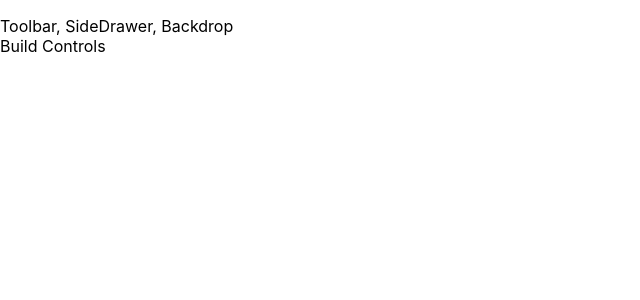
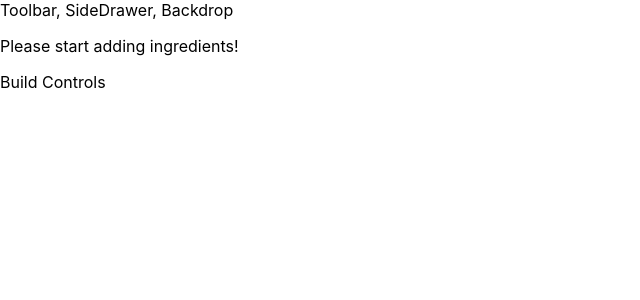
Before and after one commit to ColmanC19/Burger-Builder, a React (Create React App) app: page / in a window 1280 px wide. Shown: the top 300 px of the page, without its empty margins (0-640 px from the left). Built offline with nearby package versions, Linux system fonts and the light colour scheme.

Commit message:
update all burger related files, spellcheck/format

```diff
--- a/public/index.html
+++ b/public/index.html
@@ -24,6 +24,8 @@
       work correctly both with client-side routing and a non-root public URL.
       Learn how to configure a non-root public URL by running `npm run build`.
     -->
+    <link rel="preconnect" href="https://fonts.gstatic.com">
+    <link href="https://fonts.googleapis.com/css2?family=Open+Sans:ital,wght@0,700;1,400&display=swap" rel="stylesheet">
     <title>Burger Order Forn</title>
   </head>
   <body>
--- a/src/App.css
+++ b/src/App.css
@@ -1,4 +1,4 @@
-.App {
+/* .App {
   text-align: center;
 }
 
@@ -35,4 +35,4 @@
   to {
     transform: rotate(360deg);
   }
-}
+} */
--- a/src/App.js
+++ b/src/App.js
@@ -1,15 +1,15 @@
 import React, { Component } from 'react';
-import Layout from './components/Layout/Layouts';
+
+import Layout from './components/Layout/Layout';
 import BurgerBuilder from './containers/BurgerBuilder/BurgerBuilder';
 
 class App extends Component {
-  render() {
+  render () {
     return (
       <div>
         <Layout>
           <BurgerBuilder />
         </Layout>
-
       </div>
     );
   }
--- a/src/components/Burger/Burger.css
+++ b/src/components/Burger/Burger.css
@@ -8,12 +8,10 @@
     font-size: 1.2rem;
 }
 
-
-
-@media (min-width: 1000px) and (min-height: 700px) {
+@media (min-width: 500px) and (min-height: 400px) {
     .Burger {
-        width: 700px;
-        height: 600px;
+        width: 350px;
+        height: 300px;
     }
 }
 
@@ -24,9 +22,9 @@
     }
 }
 
-@media (min-width: 500px) and (min-height: 400px) {
+@media (min-width: 1000px) and (min-height: 700px) {
     .Burger {
-        width: 350px;
-        height: 300px;
+        width: 700px;
+        height: 600px;
     }
 }
--- a/src/components/Burger/Burger.js
+++ b/src/components/Burger/Burger.js
@@ -1,21 +1,21 @@
 import React from 'react';
+
 import classes from './Burger.css';
 import BurgerIngredient from './BurgerIngredient/BurgerIngredient';
 
-const burger = (props) => {
+const burger = ( props ) => {
     let transformedIngredients = Object.keys( props.ingredients )
         .map( igKey => {
-            return [...Array(props.ingredients[igKey])].map((_, i) => {
+            return [...Array( props.ingredients[igKey] )].map( ( _, i ) => {
                 return <BurgerIngredient key={igKey + i} type={igKey} />;
-            });
-        })
+            } );
+        } )
         .reduce((arr, el) => {
             return arr.concat(el)
         }, []);
-        if (transformedIngredients.length === 0 ) {
-            transformedIngredients = <p>Please start adding ingredients </p>
-        }
-        console.log(transformedIngredients)
+    if (transformedIngredients.length === 0) {
+        transformedIngredients = <p>Please start adding ingredients!</p>;
+    }
     return (
         <div className={classes.Burger}>
             <BurgerIngredient type="bread-top" />
@@ -23,7 +23,6 @@ const burger = (props) => {
             <BurgerIngredient type="bread-bottom" />
         </div>
     );
-
 };
 
 export default burger;
--- a/src/components/Burger/BurgerIngredient/BurgerIngredient.js
+++ b/src/components/Burger/BurgerIngredient/BurgerIngredient.js
@@ -1,19 +1,17 @@
-import classes from './BurgerIngredient.css';
 import React, { Component } from 'react';
 import PropTypes from 'prop-types';
 
-
+import classes from './BurgerIngredient.css';
 
 class BurgerIngredient extends Component {
-    render() {
-
+    render () {
         let ingredient = null;
 
-    switch (this.props.type) {
-        case ('bread-bottom'):
+        switch ( this.props.type ) {
+            case ( 'bread-bottom' ):
                 ingredient = <div className={classes.BreadBottom}></div>;
                 break;
-        case ('bread-top'):
+            case ( 'bread-top' ):
                 ingredient = (
                     <div className={classes.BreadTop}>
                         <div className={classes.Seeds1}></div>
@@ -21,32 +19,28 @@ class BurgerIngredient extends Component {
                     </div>
                 );
                 break;
-        case ('meat'):
+            case ( 'meat' ):
                 ingredient = <div className={classes.Meat}></div>;
                 break;
-
-        case ('cheese'):
-            ingredient = <div className={classes.Cheese}></div>
+            case ( 'cheese' ):
+                ingredient = <div className={classes.Cheese}></div>;
                 break;
-
-        case ('salad'):
-            ingredient = <div className={classes.Salad}></div>
+            case ( 'bacon' ):
+                ingredient = <div className={classes.Bacon}></div>;
                 break;
-
-        case ('bacon'):
-            ingredient = <div className={classes.Bacon}></div>
+            case ( 'salad' ):
+                ingredient = <div className={classes.Salad}></div>;
                 break;
-
             default:
                 ingredient = null;
         }
+
         return ingredient;
-
+    }
 }
 
-
-};
 BurgerIngredient.propTypes = {
     type: PropTypes.string.isRequired
-}
+};
+
 export default BurgerIngredient;
--- /dev/null
+++ b/src/components/Layout/Layout.js
@@ -0,0 +1,15 @@
+import React from 'react';
+
+import Aux from '../../hoc/Aux';
+import classes from './Layout.css';
+
+const layout = ( props ) => (
+    <Aux>
+        <div>Toolbar, SideDrawer, Backdrop</div>
+        <main className={classes.Content}>
+            {props.children}
+        </main>
+    </Aux>
+);
+
+export default layout;
--- a/src/components/Layout/Layouts.js
+++ /dev/null
@@ -1,14 +0,0 @@
-import React from 'react';
-import Aux from '../../hoc/Aux';
-import './Layouts.css'
-
-const layout = ( props ) => (
-    <Aux>
-    <div className="Content">Toolbar, SideDrawer, Backdrop</div>
-    <main>
-        {props.children}
-    </main>
-    </Aux>
-);
-
-export default layout;
--- a/src/containers/BurgerBuilder/BurgerBuilder.js
+++ b/src/containers/BurgerBuilder/BurgerBuilder.js
@@ -1,22 +1,26 @@
 import React, { Component } from 'react';
 
-import Aux from '../../hoc/Aux'
+import Aux from '../../hoc/Aux';
 import Burger from '../../components/Burger/Burger';
 
 class BurgerBuilder extends Component {
+    // constructor(props) {
+    //     super(props);
+    //     this.state = {...}
+    // }
     state = {
         ingredients: {
-            salad: 1,
-            bacon: 1,
-            cheese: 2,
-            meat: 2,
+            salad: 0,
+            bacon: 0,
+            cheese: 0,
+            meat: 0
         }
     }
-    render() {
-        return(
+
+    render () {
+        return (
             <Aux>
-                <Burger ingredients={this.state.ingredients}/>
-                {/* {console.log(this.state.ingredients)} */}
+                <Burger ingredients={this.state.ingredients} />
                 <div>Build Controls</div>
             </Aux>
         );
```
Also changed, not shown: src/components/Burger/BurgerIngredient/BurgerIngredient.css (indentation only), src/components/Layout/Layout.css (renamed from src/components/Layout/Layouts.css), 1 other file (tests, documents, lock files or other folders). Lines whose indentation alone changed are shown as unchanged.
